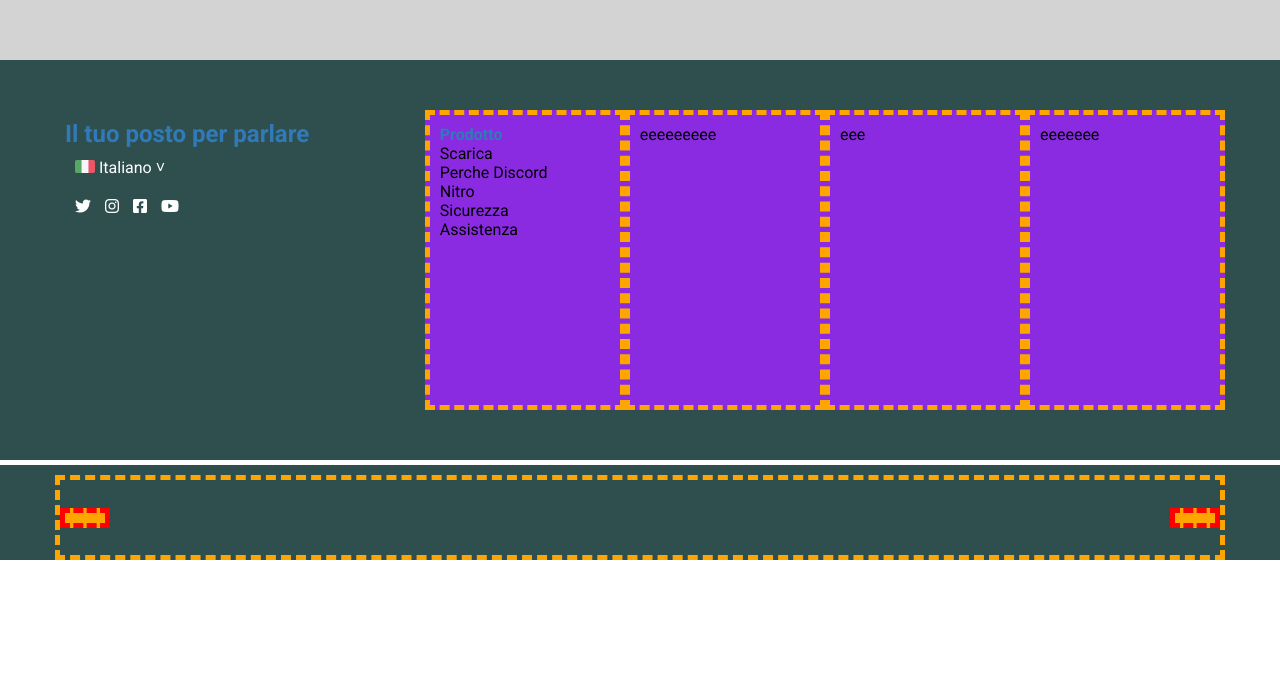
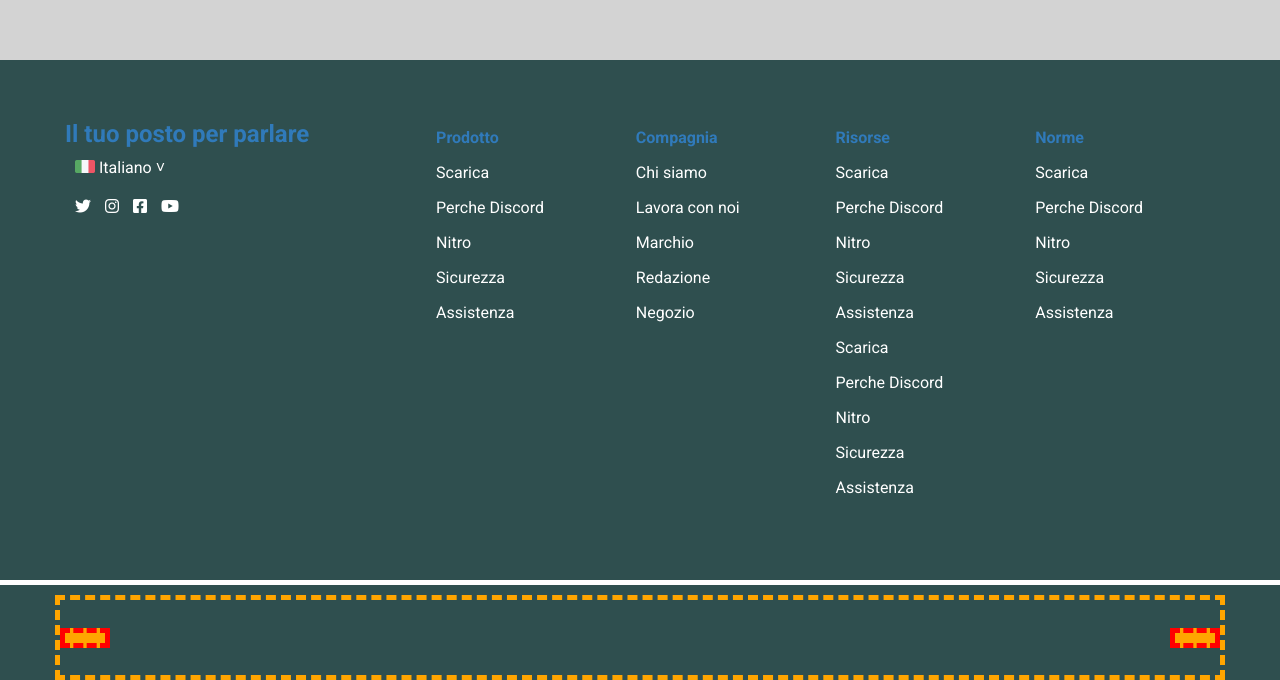
Before and after one commit to Massimiliano214/htmlcss-discord, a plain HTML site: page index.html in a window 1280 px wide. Shown: the part 3795-4475 px from the top of the page. Before the commit the page ends 4355 px from the top, so only its background shows below. Drawn offline with Linux system fonts and the light colour scheme.

Commit message:
header_top

```diff
--- a/css/style.css
+++ b/css/style.css
@@ -185,7 +185,7 @@ p {
 
 .footer_head {
     background-color: darkslategrey;
-    height: 400px;
+    height: 520px;
 }
 
 .container_foot {
@@ -222,17 +222,24 @@ p {
     content: "\02C5";
 }
 
-.titolo_foot, .testo_colorato {
+.titolo_foot, #testo_colorato {
     color: rgb(48, 122, 186);
     font-weight: bolder;
 }
 .lista {
-    background-color: blueviolet;
     width: calc(75%/4);
-    border: 5px dashed orange;
-    height: 300px;
+    height: 450px;
     flex-direction: column;
     padding: 10px;
+}
+
+.shortcut {
+    padding: 8px 0;
+}
+
+.links {
+    text-decoration: none;
+    color: white;
 }
 
 .footer_bottom {
--- a/index.html
+++ b/index.html
@@ -100,16 +100,43 @@
                     </div>
                 </div>
                 <div class="lista">
-                    <div class="testo_colorato shortchut"><a class="links">Prodotto</a></div>
-                    <div class="shortcut"><a class="links">Scarica</a></div>
-                    <div class="shortcut"><a class="links">Perche Discord</a></div>
-                    <div class="shortcut"><a class="links">Nitro</a></div>
-                    <div><a class="links">Sicurezza</a></div>
-                    <div><a class="links">Assistenza</a></div>
+                    <div class="shortcut"><a href="#" id="testo_colorato" class="links">Prodotto</a></div>
+                    <div class="shortcut"><a href="#" class="links">Scarica</a></div>
+                    <div class="shortcut"><a href="#" class="links">Perche Discord</a></div>
+                    <div class="shortcut"><a href="#" class="links">Nitro</a></div>
+                    <div class="shortcut"><a href="#" class="links">Sicurezza</a></div>
+                    <div class="shortcut"><a href="#" class="links">Assistenza</a></div>
                 </div>
-                <div class="lista">eeeeeeeee</div>
-                <div class="lista">eee</div>
-                <div class="lista">eeeeeee</div>
+
+                <div class="lista">
+                    <div class="shortcut"><a href="#" id="testo_colorato" class="links">Compagnia</a></div>
+                    <div class="shortcut"><a href="#" class="links">Chi siamo</a></div>
+                    <div class="shortcut"><a href="#" class="links">Lavora con noi</a></div>
+                    <div class="shortcut"><a href="#" class="links">Marchio</a></div>
+                    <div class="shortcut"><a href="#" class="links">Redazione</a></div>
+                    <div class="shortcut"><a href="#" class="links">Negozio</a></div>
+                </div>
+                <div class="lista">
+                    <div class="shortcut"><a href="#" id="testo_colorato" class="links">Risorse</a></div>
+                    <div class="shortcut"><a href="#" class="links">Scarica</a></div>
+                    <div class="shortcut"><a href="#" class="links">Perche Discord</a></div>
+                    <div class="shortcut"><a href="#" class="links">Nitro</a></div>
+                    <div class="shortcut"><a href="#" class="links">Sicurezza</a></div>
+                    <div class="shortcut"><a href="#" class="links">Assistenza</a></div>
+                    <div class="shortcut"><a href="#" class="links">Scarica</a></div>
+                    <div class="shortcut"><a href="#" class="links">Perche Discord</a></div>
+                    <div class="shortcut"><a href="#" class="links">Nitro</a></div>
+                    <div class="shortcut"><a href="#" class="links">Sicurezza</a></div>
+                    <div class="shortcut"><a href="#" class="links">Assistenza</a></div>
+                </div>
+                <div class="lista">
+                    <div class="shortcut"><a href="#" id="testo_colorato" class="links">Norme</a></div>
+                    <div class="shortcut"><a href="#" class="links">Scarica</a></div>
+                    <div class="shortcut"><a href="#" class="links">Perche Discord</a></div>
+                    <div class="shortcut"><a href="#" class="links">Nitro</a></div>
+                    <div class="shortcut"><a href="#" class="links">Sicurezza</a></div>
+                    <div class="shortcut"><a href="#" class="links">Assistenza</a></div>
+                </div>
             </div>
         </div>
         <div class="footer_bottom">
```
